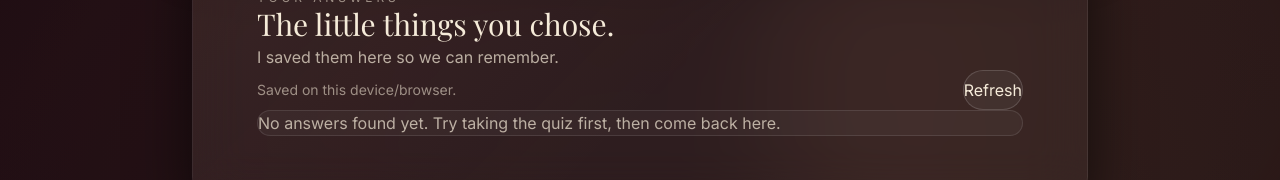
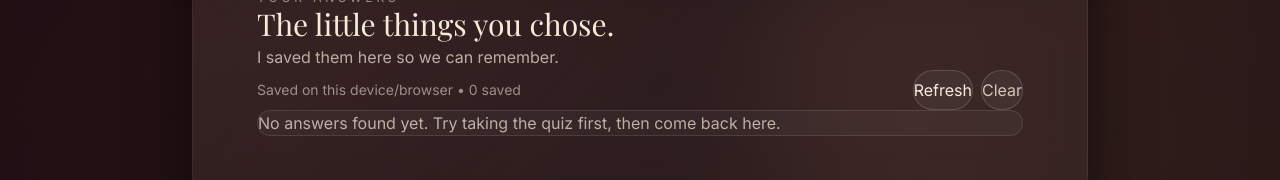
Before and after one commit to DimasJatiS/for-her, a Next.js app: page /final in a window 1280 px wide. Shown: the part 1315-1495 px from the top of the page. Built offline with nearby package versions, Linux system fonts and the light colour scheme; a web font is replaced by a local one.

Commit message:
Harden quiz localStorage + add clear/refresh

```diff
--- a/app/final/page.tsx
+++ b/app/final/page.tsx
@@ -82,6 +82,7 @@ export default function FinalPage() {
   }, []);
 
   const hasAnswers = useMemo(() => quizAnswers.length > 0, [quizAnswers.length]);
+  const answersCountLabel = useMemo(() => `${quizAnswers.length} saved`, [quizAnswers.length]);
 
   return (
     <main className="min-h-[100svh] flex items-center justify-center relative overflow-hidden px-6 py-20 text-[#F5EBD9]">
@@ -212,8 +213,10 @@ export default function FinalPage() {
 
               <div className="mt-5 flex items-center justify-between gap-3">
                 <p className="text-sm text-[#F5EBD9]/55">
-                  Saved on this device/browser.
+                  Saved on this device/browser • {answersCountLabel}
                 </p>
+
+                <div className="flex items-center gap-2">
                   <button
                     type="button"
                     onClick={loadAnswers}
@@ -221,6 +224,21 @@ export default function FinalPage() {
                   >
                     Refresh
                   </button>
+                  <button
+                    type="button"
+                    onClick={() => {
+                      try {
+                        localStorage.removeItem(QUIZ_ANSWERS_STORAGE_KEY);
+                      } catch {
+                        // ignore
+                      }
+                      loadAnswers();
+                    }}
+                    className="h-10 px-4 rounded-full border border-white/15 bg-white/[0.05] text-[#F5EBD9]/80 hover:bg-white/[0.08] transition"
+                  >
+                    Clear
+                  </button>
+                </div>
               </div>
 
               {!hasAnswers ? (
@@ -335,10 +353,7 @@ export default function FinalPage() {
               className="glass-card w-full max-w-3xl overflow-hidden"
             >
               <div className="p-5 md:p-6 border-b border-white/10 flex items-center justify-between">
-                <div>
-                  <p className="text-xs tracking-[0.32em] uppercase text-[#F5EBD9]/55">Video</p>
-                  <p className="mt-1 text-sm text-[#F5EBD9]/70">{videoSrc}</p>
-                </div>
+                <h3 className="text-lg md:text-xl font-semibold text-[#F5EBD9]">Our Video</h3>
                 <button
                   type="button"
                   onClick={() => setShowVideo(false)}
```
Lines whose indentation alone changed are shown as unchanged.
